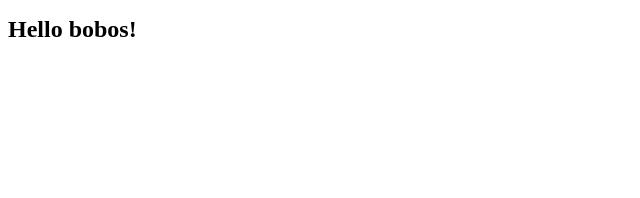
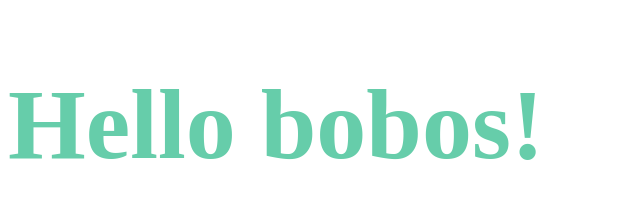
Before and after one commit to sanch2003/sanch2003-github.io, a plain HTML site: page first.html in a window 1280 px wide. Shown: the whole page, without its empty margins (0-640 px from the left). Drawn offline with Linux system fonts and the light colour scheme.

Commit message:
make text larger

```diff
--- a/first.html
+++ b/first.html
@@ -7,6 +7,6 @@
     <title>Document for test git</title>
 </head>
 <body>
-    <h1 style="color: ginger; font-size:x-large">Hello bobos!</h1>
+    <h1 style="color: mediumaquamarine; font-size:100px">Hello bobos!</h1>
 </body>
 </html>
```
